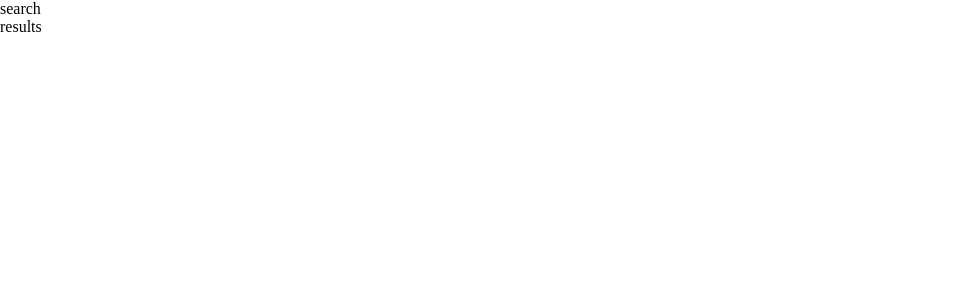
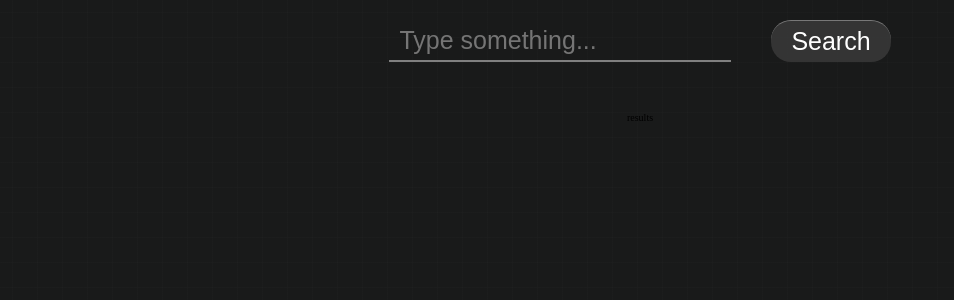
Before and after one commit to DialecticalLaw/react-projects, a React (Vite) app in the folder class-components/: page / in a window 1280 px wide. Shown: the top 300 px of the page, without its empty margins (0-954 px from the left). Built offline with nearby package versions, Linux system fonts and the light colour scheme.

Commit message:
feat: add styles for the Search

```diff
--- a/class-components/src/components/Search/Search.module.css
+++ b/class-components/src/components/Search/Search.module.css
@@ -0,0 +1,59 @@
+.search_section {
+  display: flex;
+  justify-content: center;
+  align-items: center;
+  gap: 4rem;
+  width: 100%;
+}
+
+.input {
+  padding: 0.5rem 1rem;
+  background-color: transparent;
+  font-size: 2.5rem;
+  border: none;
+  outline: none;
+  color: #ffffff;
+  border-bottom: 0.2rem solid #808080;
+  transition: 0.3s;
+}
+
+.btn {
+  position: relative;
+  padding: 0.6rem 2rem;
+  border: none;
+  border-top: 0.1rem solid #787878;
+  outline: none;
+  color: #ffffff;
+  border-radius: 2rem;
+  background-color: rgba(56, 56, 56, 0.877);
+  font-size: 2.5rem;
+  transition: 0.3s;
+  cursor: pointer;
+}
+
+.btn::before {
+  content: '';
+  position: absolute;
+  opacity: 0;
+  bottom: 70%;
+  left: 0;
+  right: 0;
+  width: 80%;
+  height: 40%;
+  margin: 0 auto;
+  border-radius: 2rem;
+  background-color: var(--accent-color);
+  z-index: -1;
+  filter: blur(2rem);
+  transform: scale(0);
+  transition: 0.3s;
+}
+
+.btn:hover {
+  color: var(--accent-color);
+}
+
+.btn:hover::before {
+  opacity: 1;
+  transform: scale(1);
+}
--- a/class-components/src/components/Search/Search.tsx
+++ b/class-components/src/components/Search/Search.tsx
@@ -3,6 +3,13 @@ import styles from './Search.module.css';
 
 export class Search extends Component {
   render(): ReactNode {
-    return <section className={styles.search_section}>search</section>;
+    return (
+      <section className={styles.search_section}>
+        <input className={styles.input} type="search" placeholder="Type something..." />
+        <button className={styles.btn} type="button">
+          Search
+        </button>
+      </section>
+    );
   }
 }
--- a/class-components/src/global.css
+++ b/class-components/src/global.css
@@ -3,3 +3,54 @@
   margin: 0;
   padding: 0;
 }
+
+html {
+  font-size: 10px;
+}
+
+body {
+  --color: rgba(114, 114, 114, 0.033);
+  background-color: #191a1a;
+  background-image: linear-gradient(
+      0deg,
+      transparent 24%,
+      var(--color) 25%,
+      var(--color) 26%,
+      transparent 27%,
+      transparent 74%,
+      var(--color) 75%,
+      var(--color) 76%,
+      transparent 77%,
+      transparent
+    ),
+    linear-gradient(
+      90deg,
+      transparent 24%,
+      var(--color) 25%,
+      var(--color) 26%,
+      transparent 27%,
+      transparent 74%,
+      var(--color) 75%,
+      var(--color) 76%,
+      transparent 77%,
+      transparent
+    );
+  background-size: 5rem 5rem;
+}
+
+:root {
+  --accent-color: rgb(177, 51, 255);
+}
+
+#root {
+  display: flex;
+  flex-direction: column;
+  justify-content: flex-start;
+  align-items: center;
+  gap: 5rem;
+  width: 100%;
+  max-width: 1440px;
+  min-height: 100dvh;
+  margin: 0 auto;
+  padding: 2rem;
+}
```
